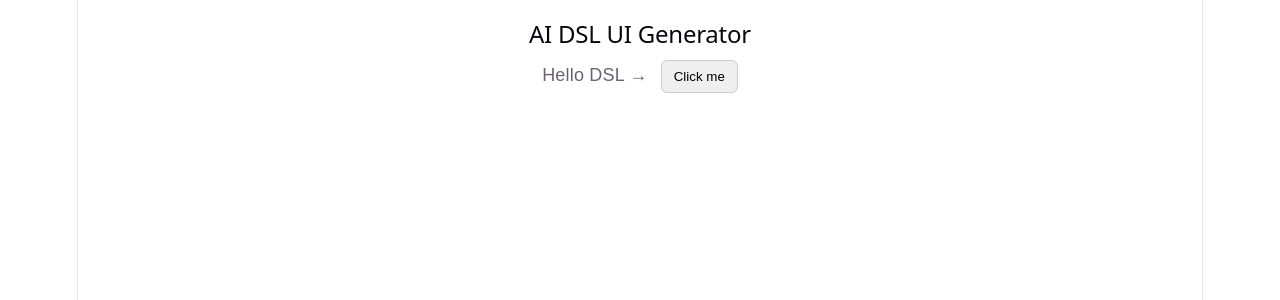
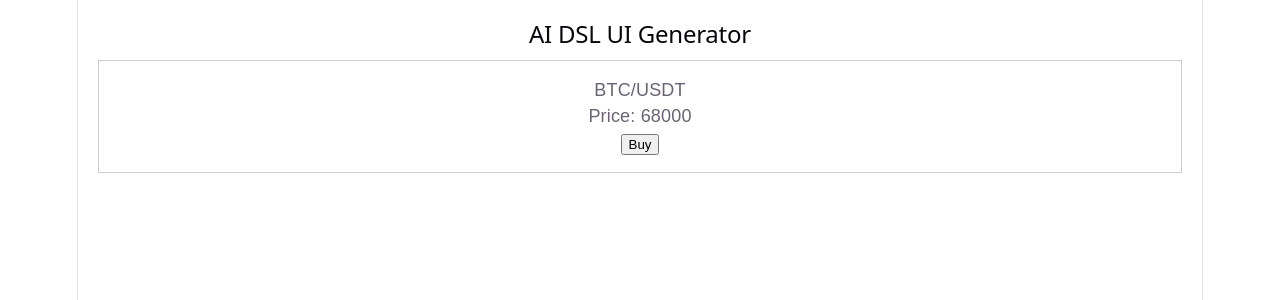
Before and after one commit to sakuraneo/AI-DSL-UI-Generator, a React (Vite) app: page / in a window 1280 px wide. Shown: the top 300 px of the page. Built offline with nearby package versions, Linux system fonts and the light colour scheme.

Commit message:
feat: 统一各文件type定义

```diff
--- a/src/App.tsx
+++ b/src/App.tsx
@@ -1,79 +1,8 @@
-import React from "react";
+import Renderer from "./components/Renderer";
+import { exampleDSL } from "./schema/dslSchema";
 
 /**
- * 1. DSL 类型（先简单，后面可以扩展成 AST）
- */
-type DSLNode =
-  | {
-      type: "text";
-      props: {
-        value: string;
-      };
-    }
-  | {
-      type: "button";
-      props: {
-        label: string;
-        onClick?: string;
-      };
-    };
-
-/**
- * 2. DSL Renderer（核心）
- * 这里就是 AI-DSL-UI-Generator 的灵魂
- */
-function renderDSL(node: DSLNode): React.ReactNode {
-  switch (node.type) {
-    case "text":
-      return <span>{node.props.value}</span>;
-
-    case "button":
-      return (
-        <button
-          onClick={() => {
-            if (node.props.onClick) {
-              // 先用最简单方式模拟执行
-              console.log("DSL Action:", node.props.onClick);
-            }
-          }}
-          style={{
-            padding: "8px 12px",
-            border: "1px solid #ccc",
-            borderRadius: 6,
-            cursor: "pointer",
-            marginLeft: 8,
-          }}
-        >
-          {node.props.label}
-        </button>
-      );
-
-    default:
-      return null;
-  }
-}
-
-/**
- * 3. 示例 DSL（后面会被 AI 替换）
- */
-const dslTree: DSLNode[] = [
-  {
-    type: "text",
-    props: {
-      value: "Hello DSL → ",
-    },
-  },
-  {
-    type: "button",
-    props: {
-      label: "Click me",
-      onClick: "alert('hello from DSL')",
-    },
-  },
-];
-
-/**
- * 4. App 入口
+ * 入口：单一数据源 exampleDSL（后续可由 AI 生成替换）
  */
 export default function App() {
   return (
@@ -81,9 +10,7 @@ export default function App() {
       <h2>AI DSL UI Generator</h2>
 
       <div style={{ marginTop: 12 }}>
-        {dslTree.map((node, idx) => (
-          <React.Fragment key={idx}>{renderDSL(node)}</React.Fragment>
-        ))}
+        <Renderer node={exampleDSL} />
       </div>
     </div>
   );
```
Also changed, not shown: src/schema/types.ts (+11 -1 lines).
